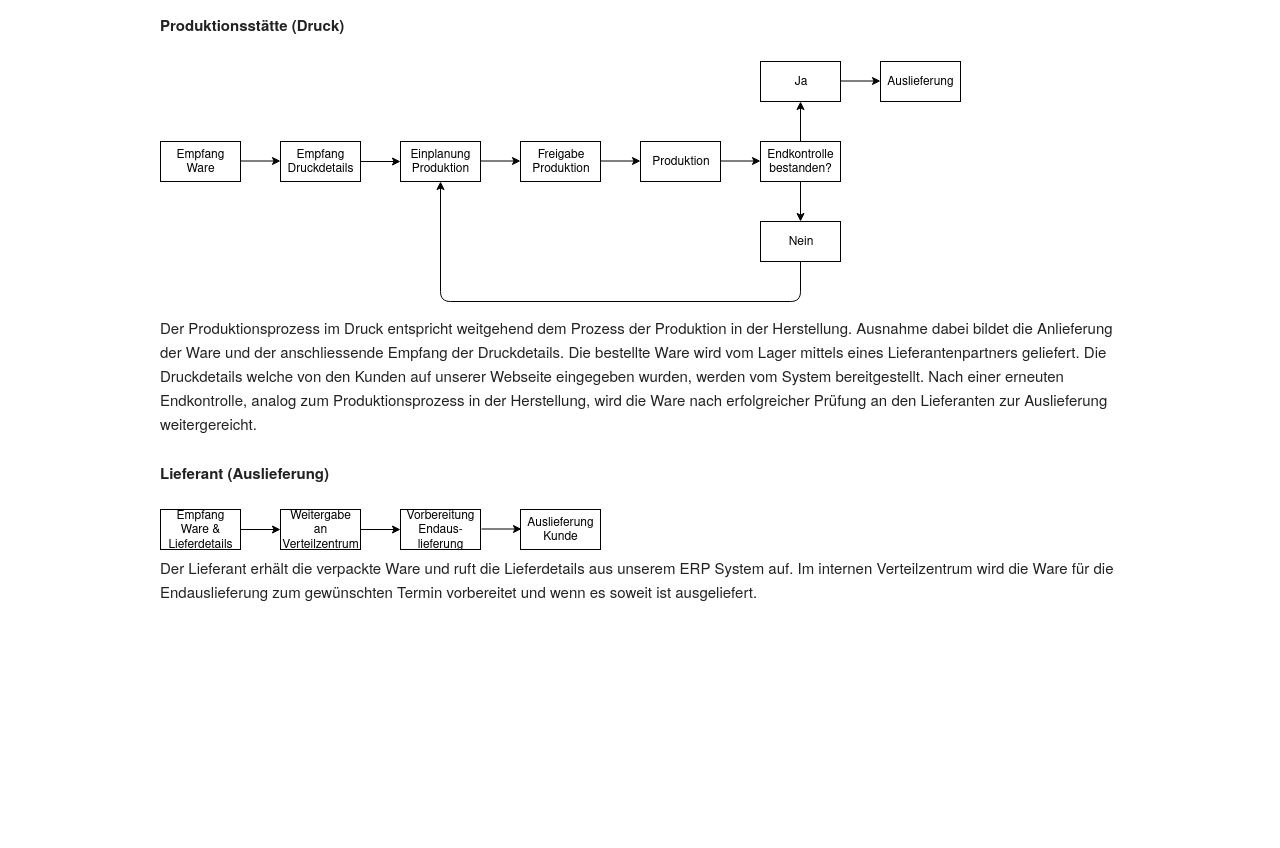
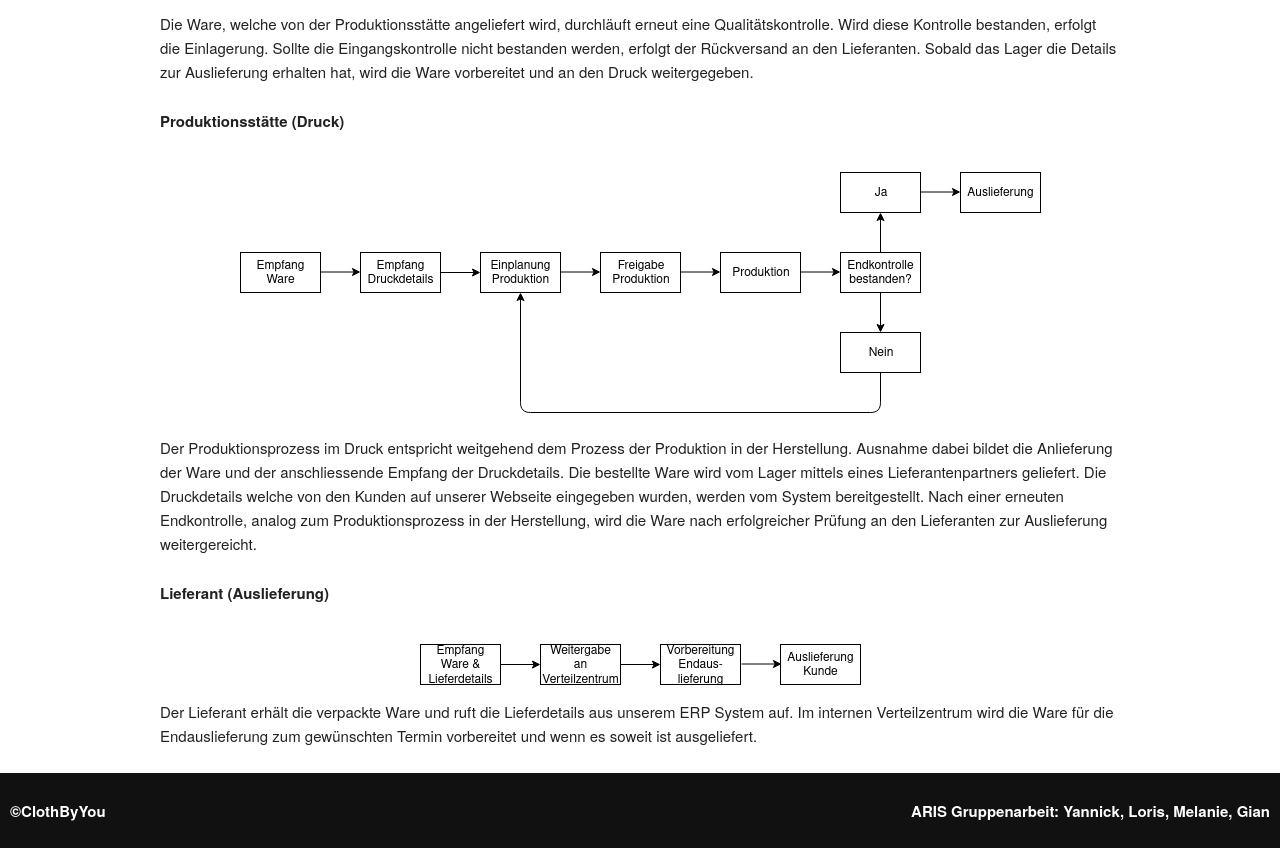
Before and after one commit to YahArt/aris-fhgr, a plain HTML site: page index.html in a window 1280 px wide. Shown: the part 1712-2560 px from the top of the page. Before the commit the page ends 2341 px from the top, so only its background shows below. Drawn offline with Linux system fonts and the light colour scheme; a script that the page names is missing.

Commit message:
Centered images, added footer and disabled external web service

```diff
--- a/css/main.css
+++ b/css/main.css
@@ -86,3 +86,27 @@ header ul li a.active {
 		display: none;
 	}
 }
+
+/* Add a little margin at top and bottom and center all images */
+img {
+	display: block;
+	margin: 15px auto;
+}
+
+footer {
+	background-color: #111;
+	color: white;
+	height: 75px;
+	display: flex;
+	flex-direction: row;
+	justify-content: space-between;
+	align-items: center;
+	padding: 0 10px;
+}
+
+@media all and (max-width: 667px) {
+	footer {
+		flex-direction: column;
+		justify-content: center;
+	}
+}
--- a/index.html
+++ b/index.html
@@ -28,7 +28,7 @@
 				<li><a href="./data_management.html">Datenmanagement</a></li>
 				<li><a href="./system_architecture.html">Architektur & Schnittstellen</a></li>
 				<li><a href="./scalability.html">Skalierung & Erweiterbarkeit</a></li>
-				<li><a href="./external_web_service.html">Externer Web Service</a></li>
+				<li><a href="#">Externer Web Service</a></li>
 			</ul>
 		</nav>
 
@@ -38,7 +38,7 @@
 			<li><a href="./data_management.html">Datenmanagement</a></li>
 			<li><a href="./system_architecture.html">Architektur & Schnittstellen</a></li>
 			<li><a href="./scalability.html">Skalierung & Erweiterbarkeit</a></li>
-			<li><a href="./external_web_service.html">Externer Web Service</a></li>
+			<li><a href="#">Externer Web Service</a></li>
 		</ul>
 	</header>
 	<div class="container">
@@ -60,8 +60,7 @@
 			<br>
 			<br>
 
-			<img class="u-max-full-width" src="./assets/images/prozess_digitale_webplattform.png"
-				alt="Prozess Digitale Web Plattform">
+			<img class="u-max-full-width" src="./assets/images/prozess_digitale_webplattform.png" alt="Prozess Digitale Web Plattform">
 
 			<p>
 				Die Schnittstelle zwischen ClothByYou und den Kunden ist die Website. Diese hat das Ziel, die
@@ -137,6 +136,17 @@
 
 		</div>
 	</div>
+
+	<footer>
+		<div>
+			<b class="copyright">&copy;ClothByYou</b>
+		</div>
+
+		<div>
+			<b>ARIS Gruppenarbeit: Yannick, Loris, Melanie, Gian</b>
+		</div>
+	</footer>
+
 	<script src="./assets/jquery/js/jquery-3.1.1.slim.min.js"></script>
 	<script src="./assets/overlay/js/overlay.js"></script>
 </body>
```
Also changed, not shown: data_management.html (+18 -7 lines), external_web_service.html (+12 -0 lines), modelling.html (+14 -4 lines), scalability.html (+14 -4 lines), system_architecture.html (+13 -2 lines).
